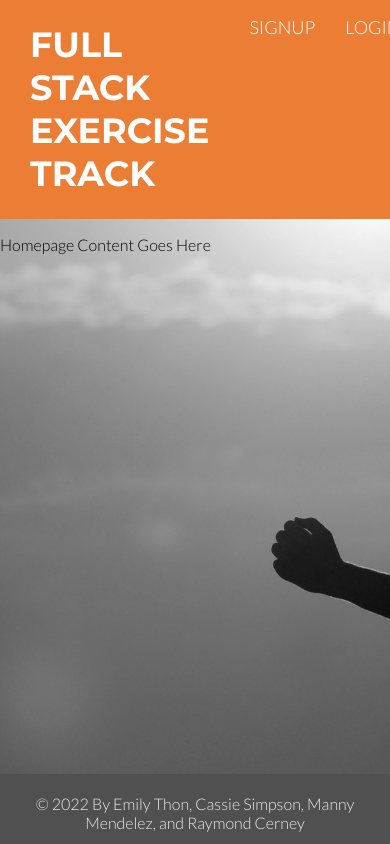
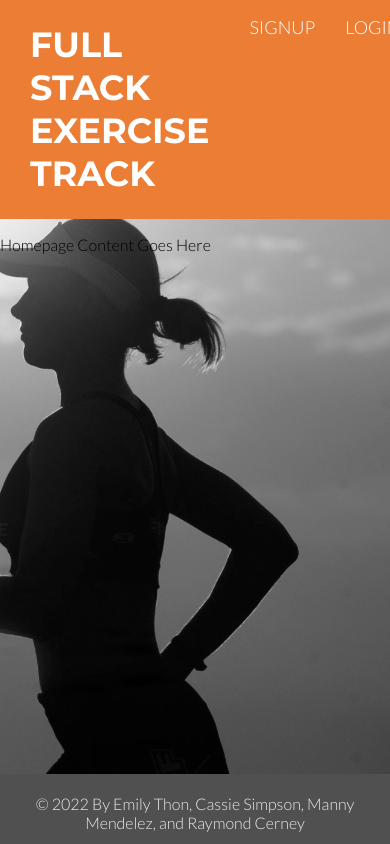
Before and after one commit to mmelendez3/Full_Stack_Exercise_Track, a React (Create React App) app in the folder client/: page / in a window 390 px wide. Shown: the top 844 px of the page. Built offline with nearby package versions, Linux system fonts and the light colour scheme.

Commit message:
fix media query background image

```diff
--- a/client/src/index.css
+++ b/client/src/index.css
@@ -51,7 +51,6 @@
   background-attachment: fixed;
   background-repeat: no-repeat; background-size: cover;
   background-image: url("assets/running.jpg");
-
   margin: 0;
   height: 100%;
 }
@@ -214,6 +213,14 @@
 }
 
 @media (max-width: 1024px) {
+  body {
+    background-position: right center;
+    background-attachment: fixed;
+    background-repeat: no-repeat; background-size: cover;
+    background-image: url("assets/running.jpg");
+    margin: 0;
+    height: 100%;
+  }
   .form-inline input {
     margin: 10px 0;
   }
```
